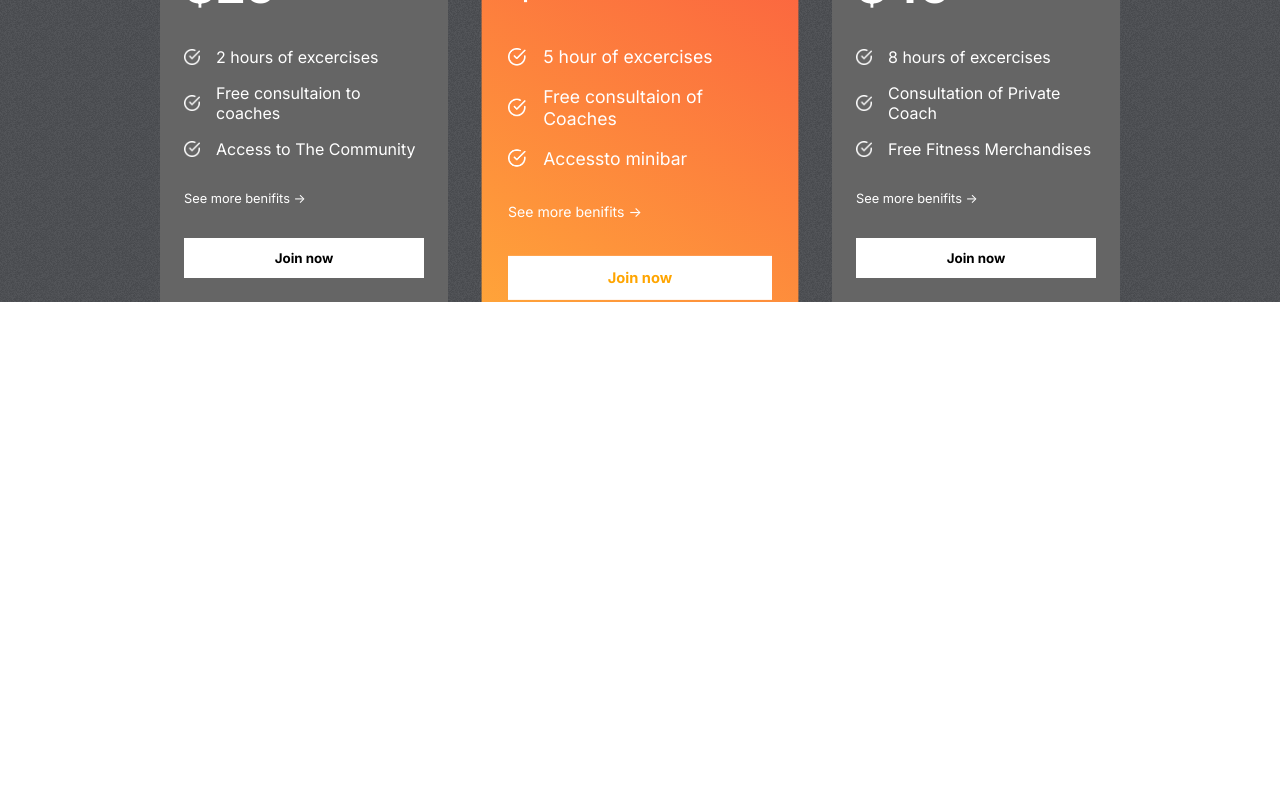
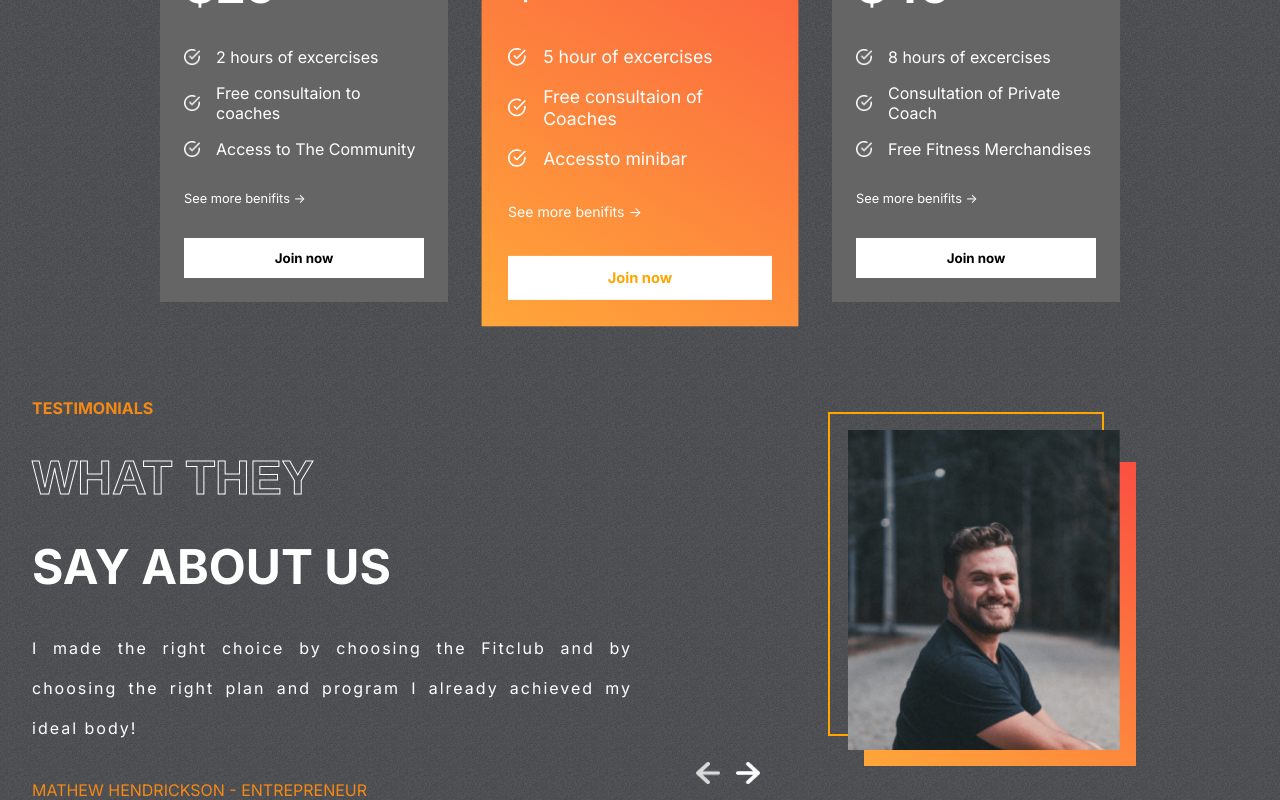
Before and after one commit to dashrathshinde07/ReactGymPro, a React (Create React App) app: page / in a window 1280 px wide. Shown: the part 2162-2962 px from the top of the page. Before the commit the page ends 2464 px from the top, so only its background shows below. Built offline with nearby package versions, Linux system fonts and the light colour scheme.

Commit message:
Testimonial section is done with styling as well as business login for the showing dynamic data of each customer on  clicking the forward arrow and back arrow for that we use UseStae( ) hook to resolve the problem.

```diff
--- a/src/App.js
+++ b/src/App.js
@@ -3,12 +3,14 @@
 import Plans from "./components/Plans/Plans";
 import Programs from "./components/Programs/Programs";
 import Reasons from "./components/Reasons/Reasons";
+import Testimonials from "./components/Testimonials/Testimonials";
 function App() {
   return <div className="App">
     <Hero/>
     <Programs/>
     <Reasons/>
     <Plans/>
+    <Testimonials/>
   </div>;
 }
 
--- /dev/null
+++ b/src/components/Testimonials/Testimonials.css
@@ -0,0 +1,77 @@
+.testimonials{
+  display: flex;
+  gap: 1rem;
+  padding: 0 2rem;
+}
+
+.left-t{
+  display: flex;
+  flex: 1 1;
+  gap: 2rem;
+  flex-direction: column;
+  text-transform: uppercase;
+  color: white;
+}
+
+.left-t>:nth-child(1){
+  color: var(--orange);
+  font-weight: bold;
+}
+.left-t>:nth-child(2),
+.left-t>:nth-child(3){
+  font-weight: bold;
+  font-size: 3rem;
+}
+
+.left-t>:nth-child(4){
+  text-transform: none;
+  text-align: justify;
+  letter-spacing: 2px;
+  line-height: 40px;
+}
+
+.right-t{
+  flex: 1;
+  position: relative;
+}
+
+.right-t> img{
+  position: absolute;
+  width: 17rem;
+  height: 20rem;
+  object-fit: cover;
+  right: 8rem;
+  top: 2rem;
+}
+
+.right-t>:nth-child(1){
+  position: absolute;
+  width: 17rem;
+  height: 20rem;
+  border: 2px solid orange;
+  background-color: transparent;
+  right: 9rem;
+  top: 0.9rem;
+}
+
+.right-t>:nth-child(2){
+  position: absolute;
+  width: 17rem;
+  height: 19rem;
+  right: 7rem;
+  top: 4rem;
+  background: var(--planCard);
+}
+
+.arrows{
+  display: flex;
+  gap: 1rem;
+  position: absolute;
+  bottom: 1rem;
+  left: 3rem;
+}
+
+.arrows>img{
+  cursor: pointer;
+  width: 1.5rem;
+}
--- /dev/null
+++ b/src/components/Testimonials/Testimonials.jsx
@@ -0,0 +1,54 @@
+import React, { useState } from "react";
+import "./Testimonials.css";
+import { testimonialsData } from "../../data/testimonialsData";
+import leftArrow from "../../assets/leftArrow.png";
+import rightArrow from "../../assets/rightArrow.png";
+
+const Testimonials = () => {
+  const [selected, setSelected] = useState(0);
+  const tLength = testimonialsData.length;
+  return (
+    <>
+      <div className="testimonials">
+        <div className="left-t">
+          <span>Testimonials</span>
+          <span className="stroke-text">What they</span>
+          <span>Say about us</span>
+          <span>{testimonialsData[selected].review}</span>
+          <span style={{ color: "var(--orange)" }}>
+            <span>{testimonialsData[selected].name}</span> -{" "}
+            {testimonialsData[selected].status}
+          </span>
+        </div>
+        <div className="right-t">
+          <div></div>
+          <div></div>
+          <img src={testimonialsData[selected].image} alt="" />
+
+          <div className="arrows">
+            <img
+              onClick={() =>
+                selected === 0
+                  ? setSelected(tLength - 1)
+                  : setSelected((prev) => prev - 1)
+              }
+              src={leftArrow}
+              alt=""
+            />
+            <img
+              onClick={() => {
+                selected === tLength - 1
+                  ? setSelected(0)
+                  : setSelected((prev) => prev + 1);
+              }}
+              src={rightArrow}
+              alt=""
+            />
+          </div>
+        </div>
+      </div>
+    </>
+  );
+};
+
+export default Testimonials;
```
